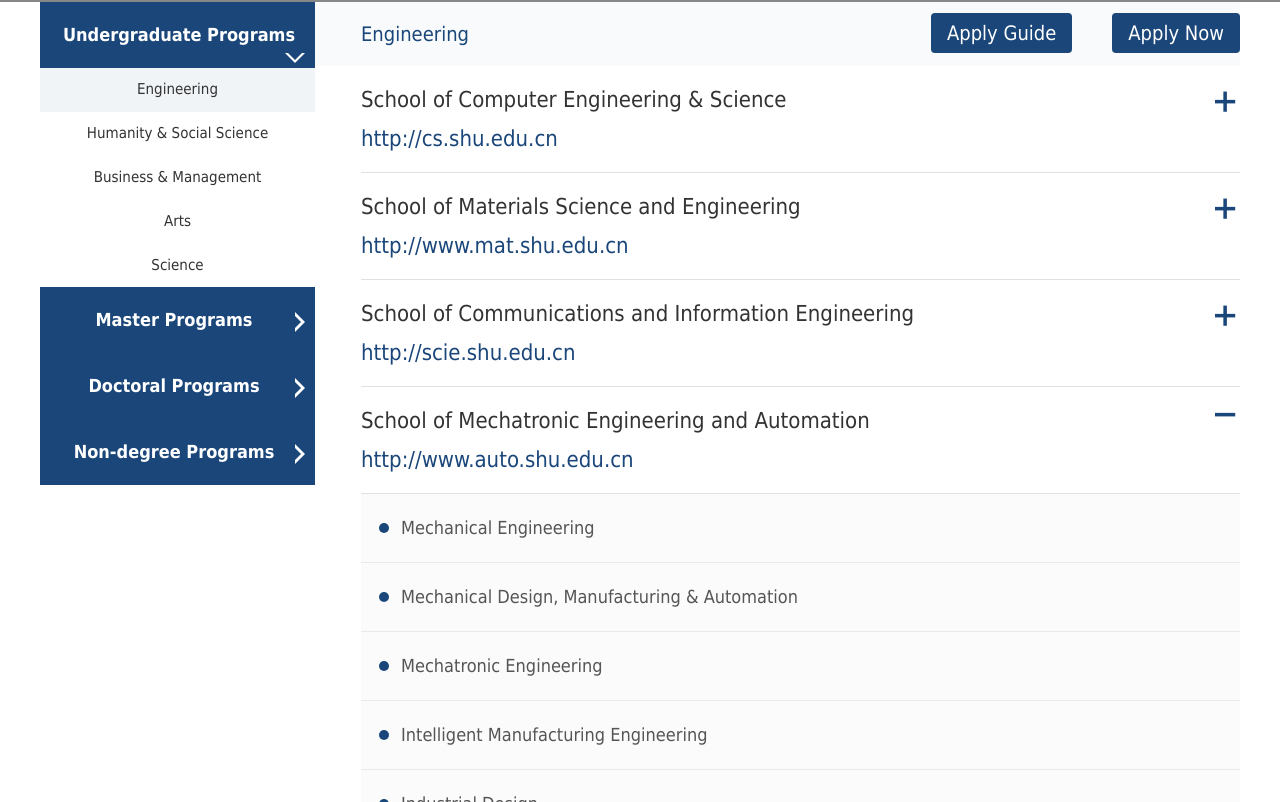
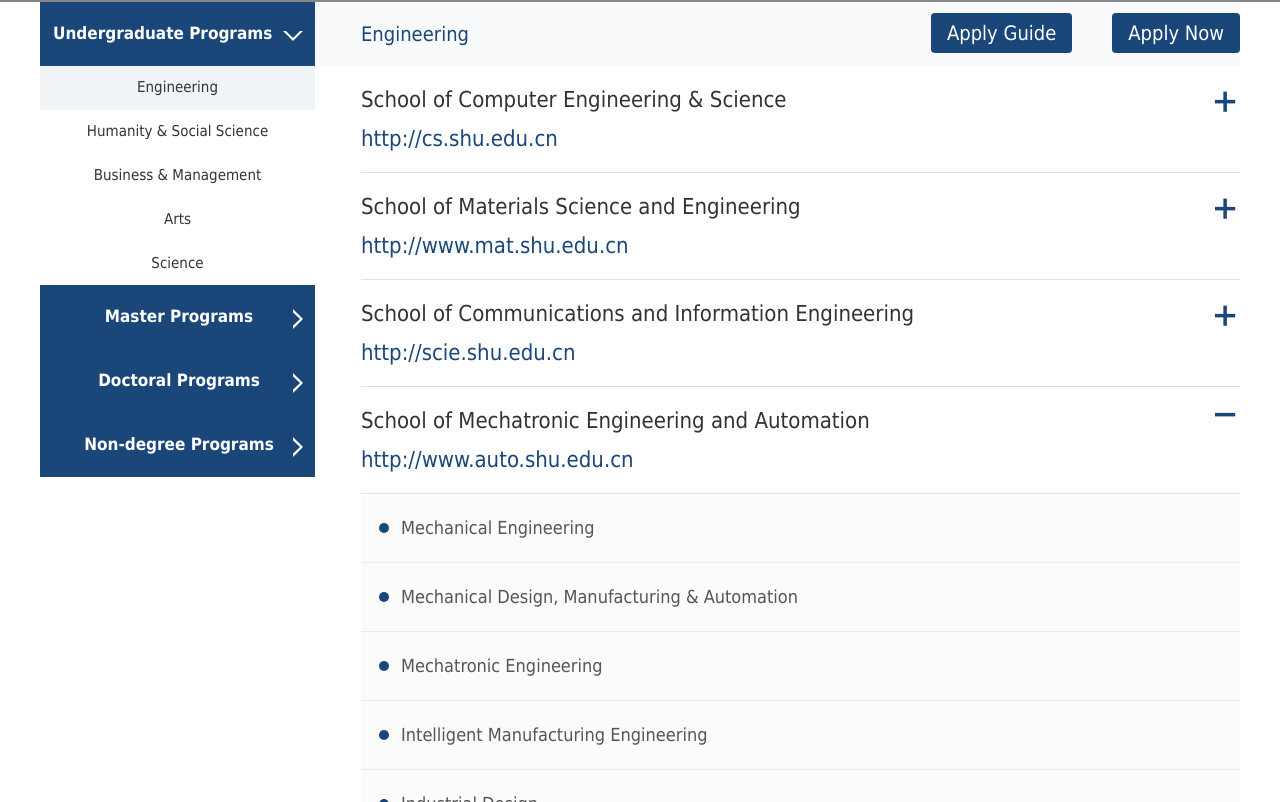
Before and after one commit to aikugui/www, a website built with Parcel: page shanghaiUniversity/program.html in a window 1280 px wide. Shown: the part 1147-1949 px from the top of the page. Built offline with nearby package versions, Linux system fonts and the light colour scheme.

Commit message:
program.html修改 2019-11-25 13:34:00

```diff
--- a/shanghaiUniversity/css/program.css
+++ b/shanghaiUniversity/css/program.css
@@ -67,15 +67,24 @@
 .program-course .accordion .link {
   position: relative;
   display: block;
-  padding: 23px 10px 23px 13px;
+  padding: 22px 10px 22px 13px;
   text-align: center;
   color: #ffffff;
-  font-size: 18px;
+  /* font-size: 18px; */
+  font-size: 17px;
   font-weight: 700;
   cursor: pointer;
   -webkit-transition: all 0.4s ease;
   -o-transition: all 0.4s ease;
   transition: all 0.4s ease;
+}
+.program-course .accordion .link.textLeft{
+  text-align: left;
+}
+.program-course .accordion .link .arrow{
+  position: absolute;
+  right: 12px;
+  top: 21px;
 }
 .program-course .accordion > li .link .border-right-empty {
   display: block;
@@ -249,6 +258,7 @@
 }
 
 .border-right-empty {
+  top: 22px!important;
   float: right;
   display: inline-block;
   margin: 2px 0 0;
@@ -263,7 +273,7 @@
   display: block;
   width: 0;
   height: 0;
-  border-left: 16px solid #1a467a;
+  border-left: 17px solid #1a467a;
   border-bottom: 16px solid transparent;
   border-top: 16px solid transparent;
   position: absolute;
--- a/shanghaiUniversity/program.html
+++ b/shanghaiUniversity/program.html
@@ -93,7 +93,7 @@
         <div class="silder_content">
           <ul id="accordion" class="accordion">
             <li class="open">
-              <div class="link">
+              <div class="link textLeft">
                 <span>Undergraduate Programs</span>
                 <div class="arrow border-right-empty"><span></span></div>
                 <div class="arrow border-down-empty"><span></span></div>
```
